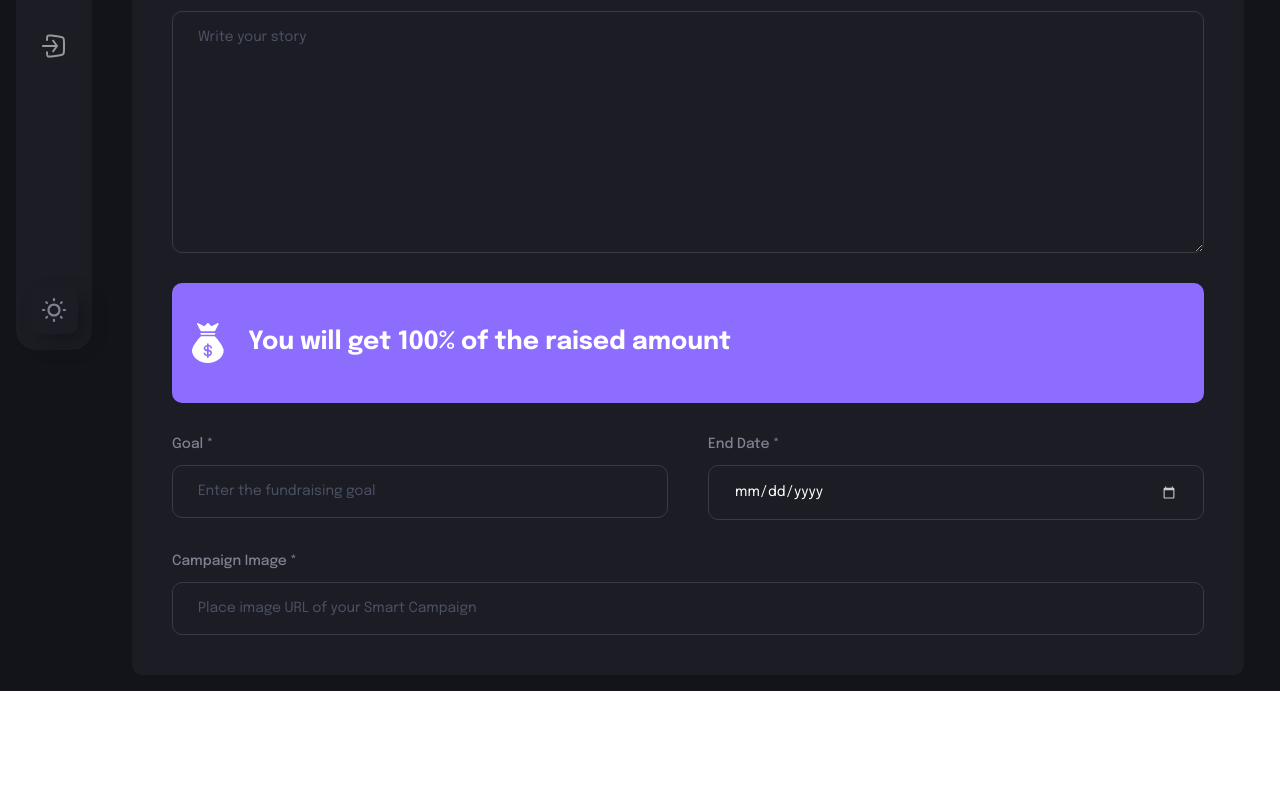
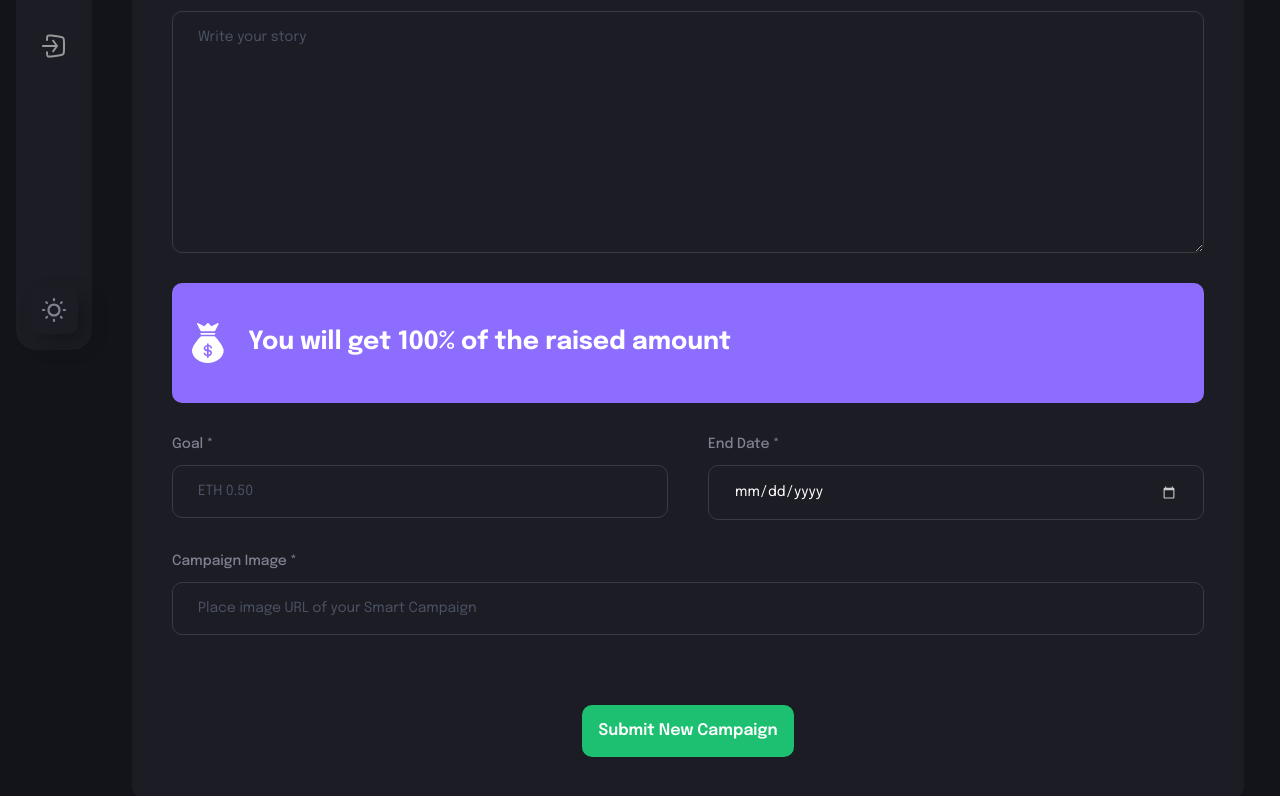
Before and after one commit to vcristian1/SmartCampaigns, a React (Vite) app in the folder client/: page /create-campaign in a window 1280 px wide. Shown: the part 414-1210 px from the top of the page. Before the commit the page ends 1105 px from the top, so only its background shows below. Built offline with nearby package versions, Linux system fonts and the light colour scheme; what @thirdweb-dev/react would draw is missing.

Commit message:
imported custom button to CreateCampaign.jsx and added it to the form

```diff
--- a/client/src/pages/CreateCampaign.jsx
+++ b/client/src/pages/CreateCampaign.jsx
@@ -31,6 +31,7 @@ const CreateCampaign = () => {
       </div>
 
       <form action="" onSubmit={handleSubmit} className="w-full mt-[65px] flex flex-col gap-[30px]">
+
         <div className='flex flex-wrap gap-[40px]'>
           <FormField
            labelName="Your Name *"
@@ -59,29 +60,40 @@ const CreateCampaign = () => {
           <img src={money} alt={money} className="w-[40px] h-[40px] object-contain"/>
           <h4 className='font-epilogue font-bold text-[25px] text-white ml-[20px]'>You will get 100% of the raised amount</h4>
         </div>
+
         <div className='flex flex-wrap gap-[40px]'>
           <FormField
           labelName="Goal *"
-          placeholder="Enter the fundraising goal"
+          placeholder="ETH 0.50"
           inputType="number"
-          value={form.goal}
+          value={form.target}
           handleChange={() => {}}
           />
           <FormField
           labelName="End Date *"
-          placeholder="Write the end date"
+          placeholder="End Date"
           inputType="date"
-          value={form.date}
+          value={form.deadline}
           handleChange={() => {}}
           />
         </div>
+
         <FormField
          labelName="Campaign Image *"
          placeholder="Place image URL of your Smart Campaign"
          inputType="text"
-         value={form.imgUrl}
+         value={form.image}
          handleChange={() => {}}
         />
+
+        <div className='flex justify-center items-center mt-[40px]'>
+          <CustomButton
+           btnType="submit"
+           title="Submit New Campaign"
+           styles="bg-[#1dc071]"
+          />
+
+        </div>
       </form>
     </div>
   )
```
